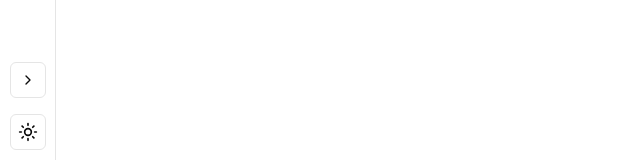
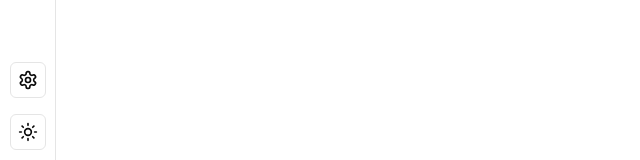
Before and after one commit to JoaoManoelDev/pizza-shop, a React (Vite) app: page / in a window 1280 px wide. Shown: the part 630-790 px from the top of the page, without its empty margins (0-640 px from the left). Built offline with nearby package versions, Linux system fonts and the light colour scheme.

Commit message:
feat: add settings icon

```diff
--- a/src/components/account-menu.tsx
+++ b/src/components/account-menu.tsx
@@ -14,7 +14,7 @@ export const AccountMenu = () => {
     <DropdownMenu>
       <DropdownMenuTrigger asChild>
         <Button variant="outline" size="iconMd" className="flex items-center gap-2 select-none">
-          <Icons.chevronRight className="w-4 h-4" />
+          <Icons.settings className="w-5 h-5" />
         </Button>
       </DropdownMenuTrigger>
 
--- a/src/components/icons.tsx
+++ b/src/components/icons.tsx
@@ -1,10 +1,10 @@
 import {
   Building,
-  ChevronRight,
   Home,
   LogOut,
   Moon,
   Pizza,
+  Settings,
   Sun,
   UtensilsCrossed
 } from "lucide-react"
@@ -15,7 +15,7 @@ export const Icons = {
   utensilsCrossed: UtensilsCrossed,
   sun: Sun,
   moon: Moon,
-  chevronRight: ChevronRight,
+  settings: Settings,
   building: Building,
   logOut: LogOut
 }
```
